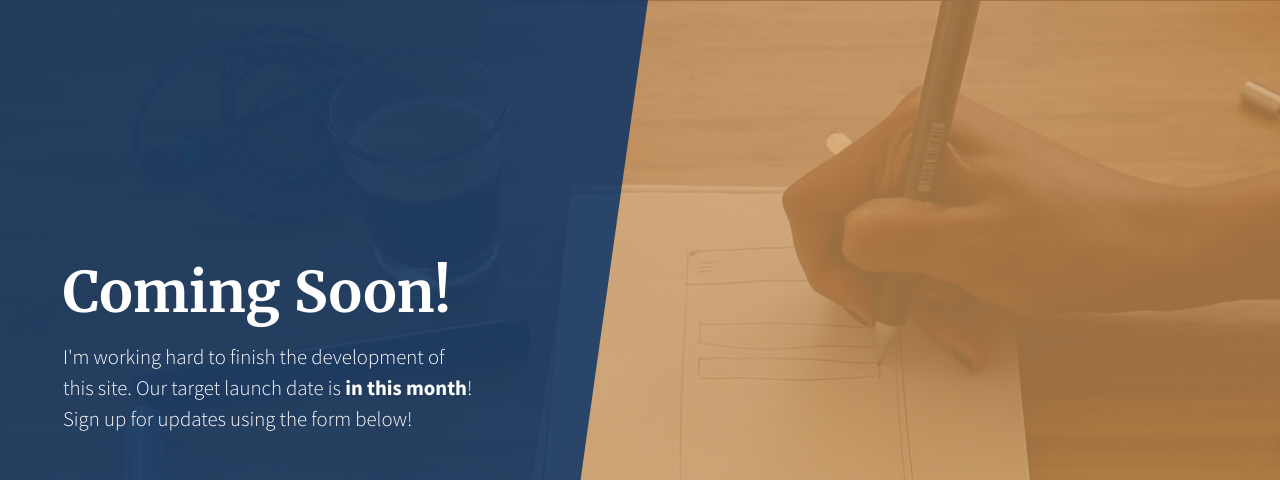
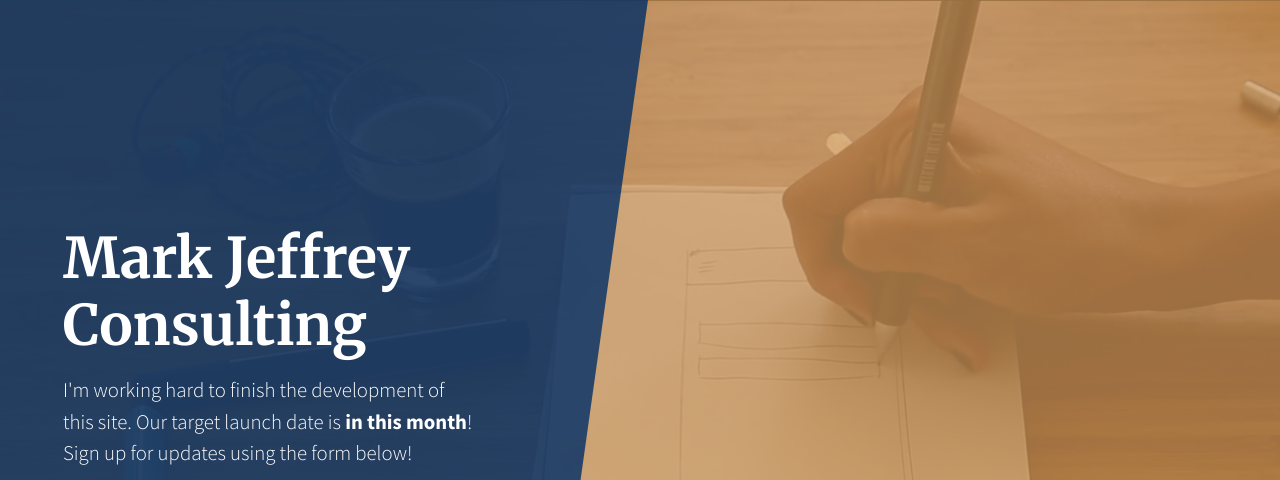
Before and after one commit to markejeffrey/consulting-profile, a website: page index.html in a window 1280 px wide. Shown: the top 480 px of the page. Drawn offline with Linux system fonts and the light colour scheme.

Commit message:
Update index.html

```diff
--- a/index.html
+++ b/index.html
@@ -33,7 +33,7 @@
         <div class="row h-100">
           <div class="col-12 my-auto">
             <div class="masthead-content text-white py-5 py-md-0">
-              <h1 class="mb-3">Coming Soon!</h1>
+              <h1 class="mb-3">Mark Jeffrey Consulting</h1>
               <p class="mb-5">I'm working hard to finish the development of this site. Our target launch date is
                 <strong>in this month</strong>! Sign up for updates using the form below!</p>
               <div class="input-group input-group-newsletter">
```
